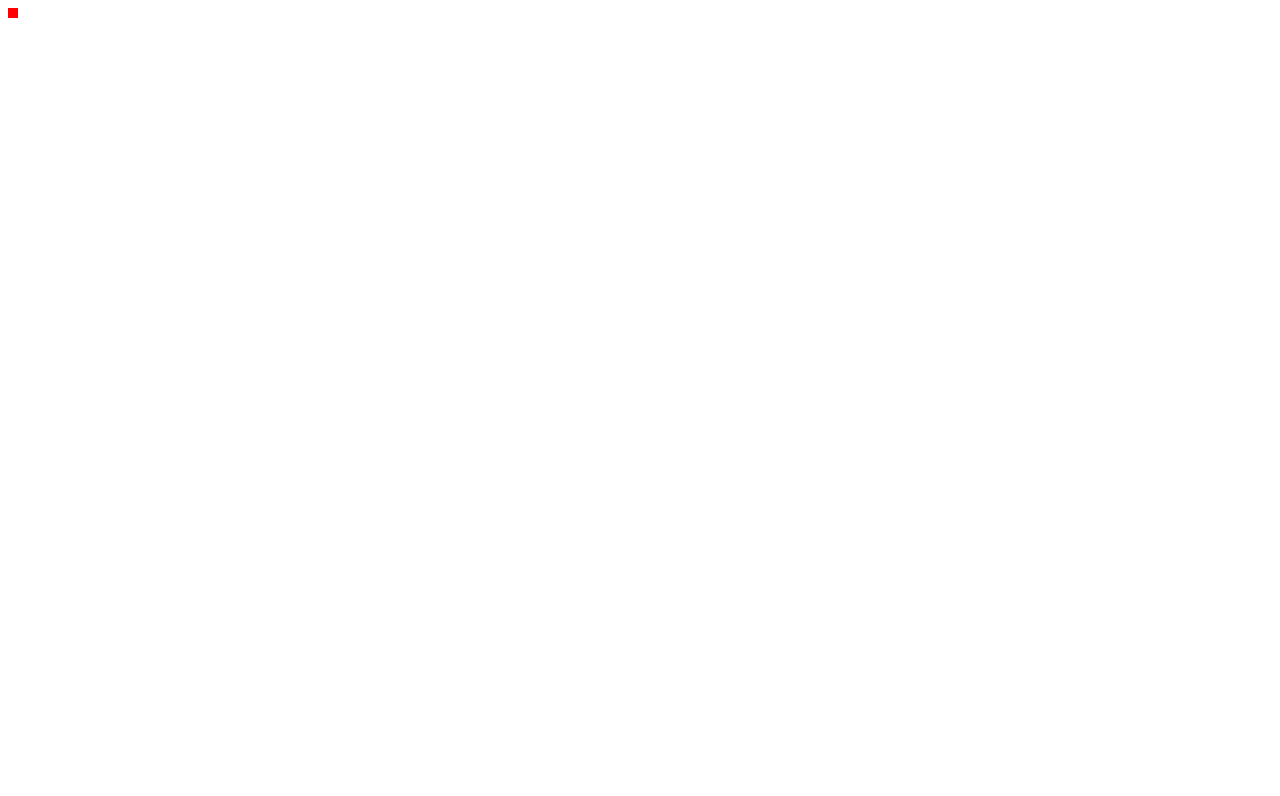
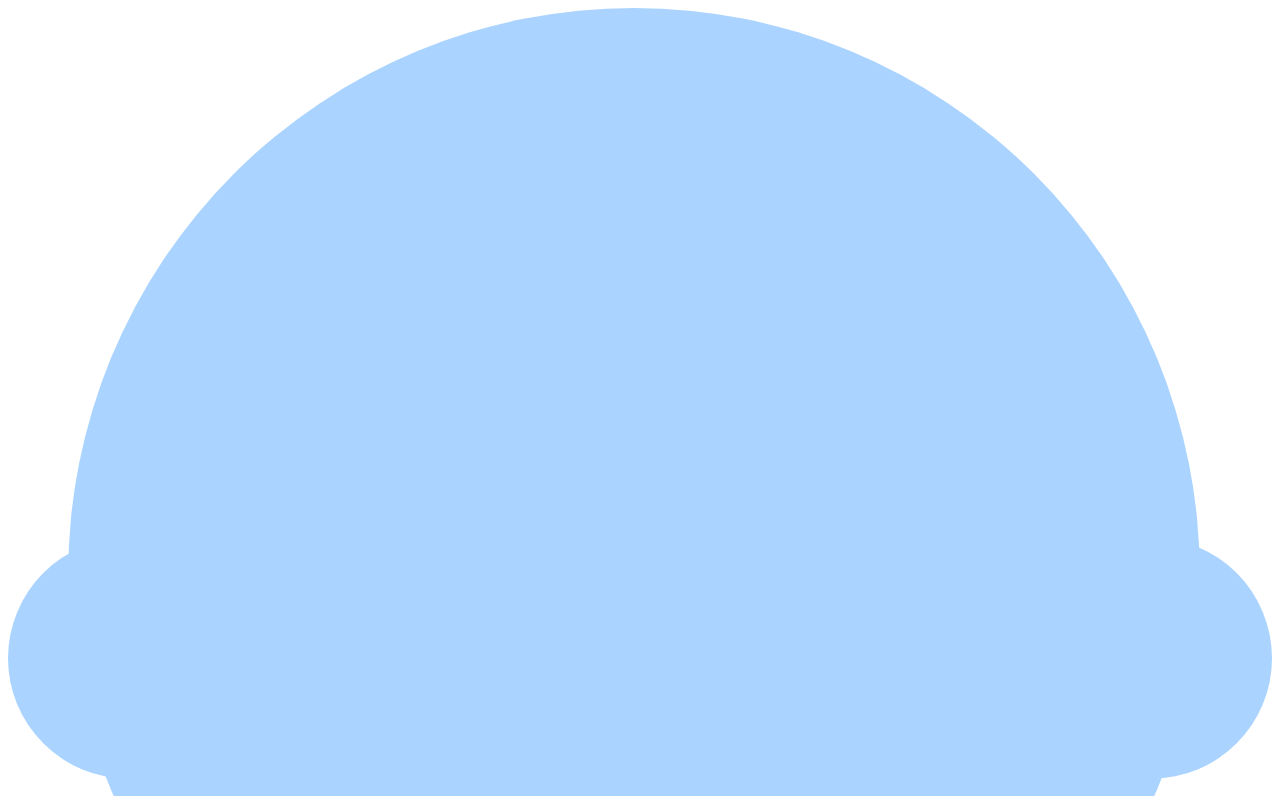
Before and after one commit to kat-akin/img-fun, a plain HTML site: page index.html in a window 1280 px wide. Shown: the top 796 px of the page. Drawn offline with nearby package versions, Linux system fonts and the light colour scheme.

Commit message:
fucked this up, shall return when i have the brainpower

```diff
--- a/index.html
+++ b/index.html
@@ -5,11 +5,10 @@
   <link rel="stylesheet" href="new.css">
 </head>
 
-
 <div id="squirrelContainer">
-    <img src="#" class="squirrel default" style="background-color: red;">
-    <img src="#" class="squirrel" style="background-color: blue;">
-    <img src="#" class="squirrel" style="background-color: green;">
+    <img src="/images/blue.svg" class="squirrel default">
+    <img src="/images/blue.svg" class="squirrel">
+    <img src="/images/pink.svg" class="squirrel">
 </div>
 
 
--- a/new.css
+++ b/new.css
@@ -9,8 +9,6 @@
     left: 0px;
     top: 0px;
     display: none;
-    width: 10px;
-    height: 10px;
 }
 
 .squirrel.default
```
Also changed, not shown: images/blue.svg (added), images/green.svg (added), images/pink.svg (added), 1 other file.
